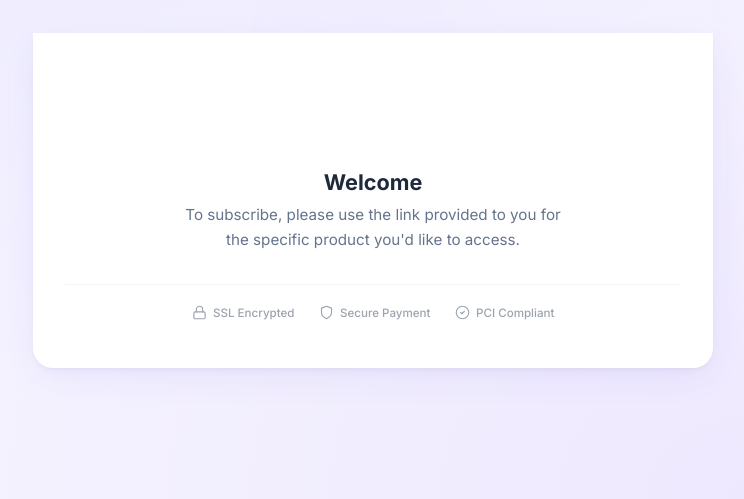
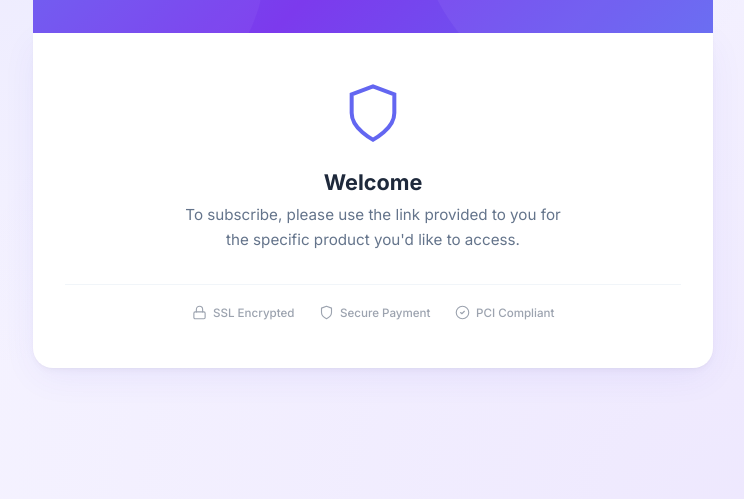
Before and after one commit to ahmedgamal17998-blip/Subscription-base, a website: page public/index.html in a window 1280 px wide. Shown: the part 301-800 px from the top of the page, without its empty margins (267-1011 px from the left). Drawn offline with Linux system fonts and the light colour scheme.

Commit message:
Fix washed-out checkout page and invisible payment button
CSS variables --primary and --accent were set to var(--primary) and
var(--accent) — circular self-references that browsers treat as invalid.
This caused the page header gradient to render transparent (washed-out
appearance) and the card payment button gradient to be invalid, making
the button effectively invisible (white text on transparent/white bg).

Fixed by setting proper default color values in :root. Product-specific
colors are still applied via applySettings() when the API returns them.

Co-Authored-By: Claude Sonnet 4.6 <noreply@anthropic.com>

```diff
--- a/public/index.html
+++ b/public/index.html
@@ -9,8 +9,8 @@
   <link href="https://fonts.googleapis.com/css2?family=Inter:wght@400;500;600;700;800&display=swap" rel="stylesheet" />
   <style>
     :root {
-      --primary: var(--primary);
-      --accent: var(--accent);
+      --primary: #6366f1;
+      --accent: #7c3aed;
       --primary-rgb: 99,102,241;
       --accent-rgb: 124,58,237;
     }
```
